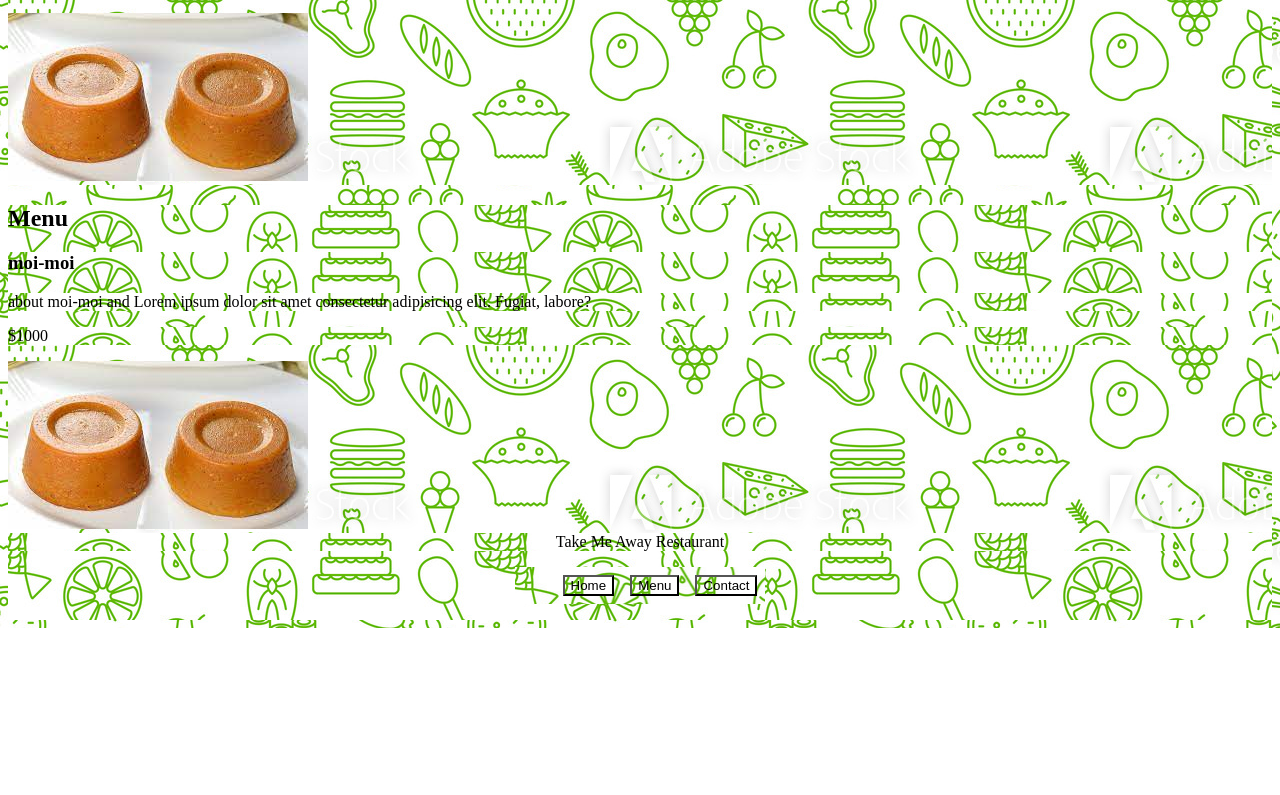
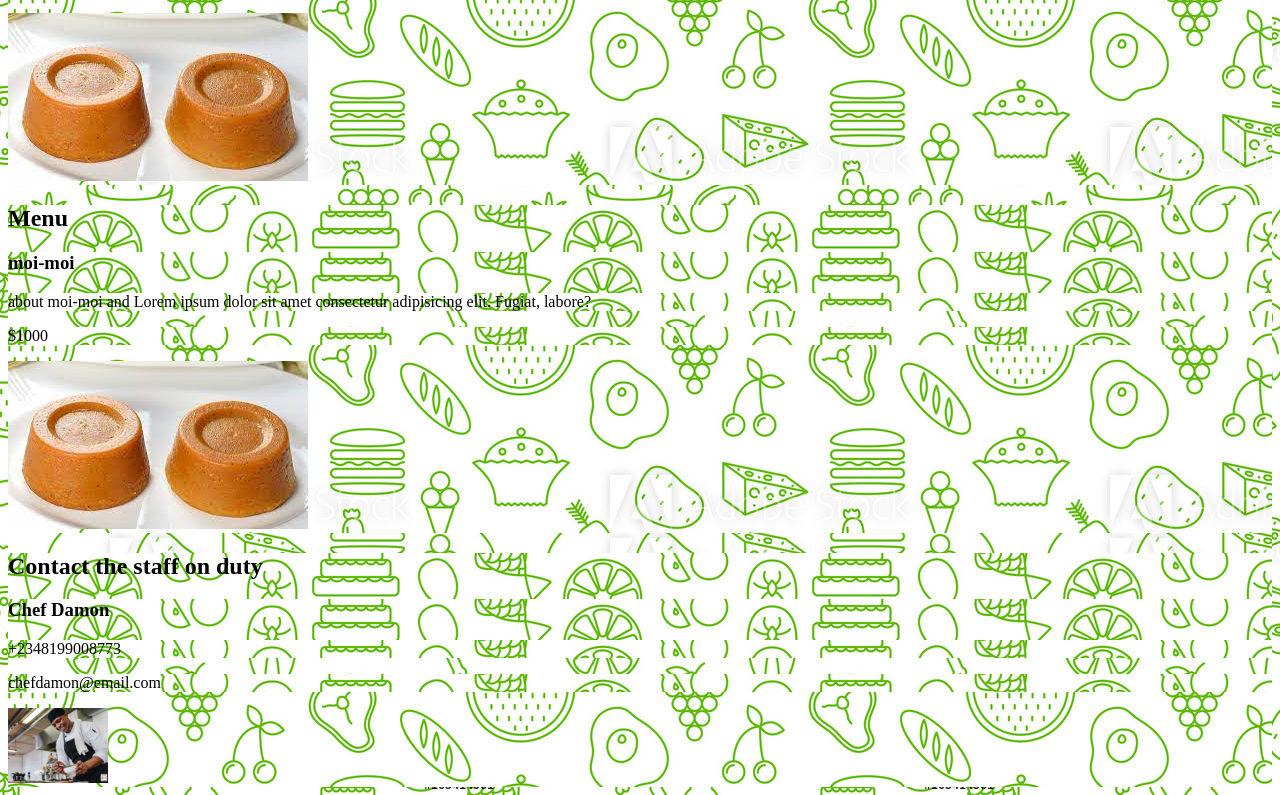
Before and after one commit to diamond-nicholas/restaurantPage, a website built with webpack: page dist/index.html in a window 1280 px wide. Shown: the part 1205-2000 px from the top of the page. Before the commit the page ends 1833 px from the top, so only its background shows below. Built offline with nearby package versions, Linux system fonts and the light colour scheme.

Commit message:
add the contact.js file and content to homepage

```diff
--- /dev/null
+++ b/src/contact.js
@@ -0,0 +1,20 @@
+import chef from './Assets/chef.png'
+
+const contact = () => {
+  const content = document.querySelector('#content');
+  const contacts = document.createElement('div');
+  const myChef = new Image();
+  myChef.src = chef
+  contacts.innerHTML = `
+    <h2>Contact the staff on duty</h2>
+    <article>
+        <h3>Chef Damon</h3>
+        <p>+2348199008773</p>
+        <p>chefdamon@email.com</p>
+        <img src="${myChef.src}" alt="" width="100">
+    </article>
+  `;
+  content.appendChild(contacts)
+}
+
+export default contact;
--- a/src/index.js
+++ b/src/index.js
@@ -1,17 +1,19 @@
 import _ from 'lodash';
 import './styles.css';
-import Bg from './bg.jpg';
+import Bg from './Assets/bg.jpg';
 import home from './home.js'
 import myNav from './nav.js';
 import menuList from './menu.js';
+import contact from './contact.js';
 
 const myBg =  new Image();
 myBg.src = Bg
 
 
-myNav();
+// myNav();
 // home();
 // menuList();
+contact()
 // const main = document.querySelector('#content')
 // const btn = document.createElement('button');
 // btn.innerHTML = 'click me'
--- a/src/menu.js
+++ b/src/menu.js
@@ -1,4 +1,4 @@
-import moi from './moi.jpeg'
+import moi from './Assets/moi.jpeg'
 
 const list = [1,2,3,4,5]
 const menuList = () => {
--- a/src/styles.css
+++ b/src/styles.css
@@ -1,5 +1,5 @@
 * {
-  background: url('./bg.jpg');
+  background: url('./Assets/bg.jpg');
 }
 
 .nav {
--- a/webpack.config.js
+++ b/webpack.config.js
@@ -1,6 +1,7 @@
 const path = require("path");
 
 module.exports = {
+  mode: "development",
   entry: "./src/index.js",
   devServer: {
     contentBase: "./dist",
```
Also changed, not shown: dist/90b1d14068e7f564825e.png (added), dist/index.html, dist/main.js, src/Assets/bg.jpg (renamed from src/bg.jpg), src/Assets/chef.png (added), src/Assets/moi.jpeg (renamed from src/moi.jpeg).
